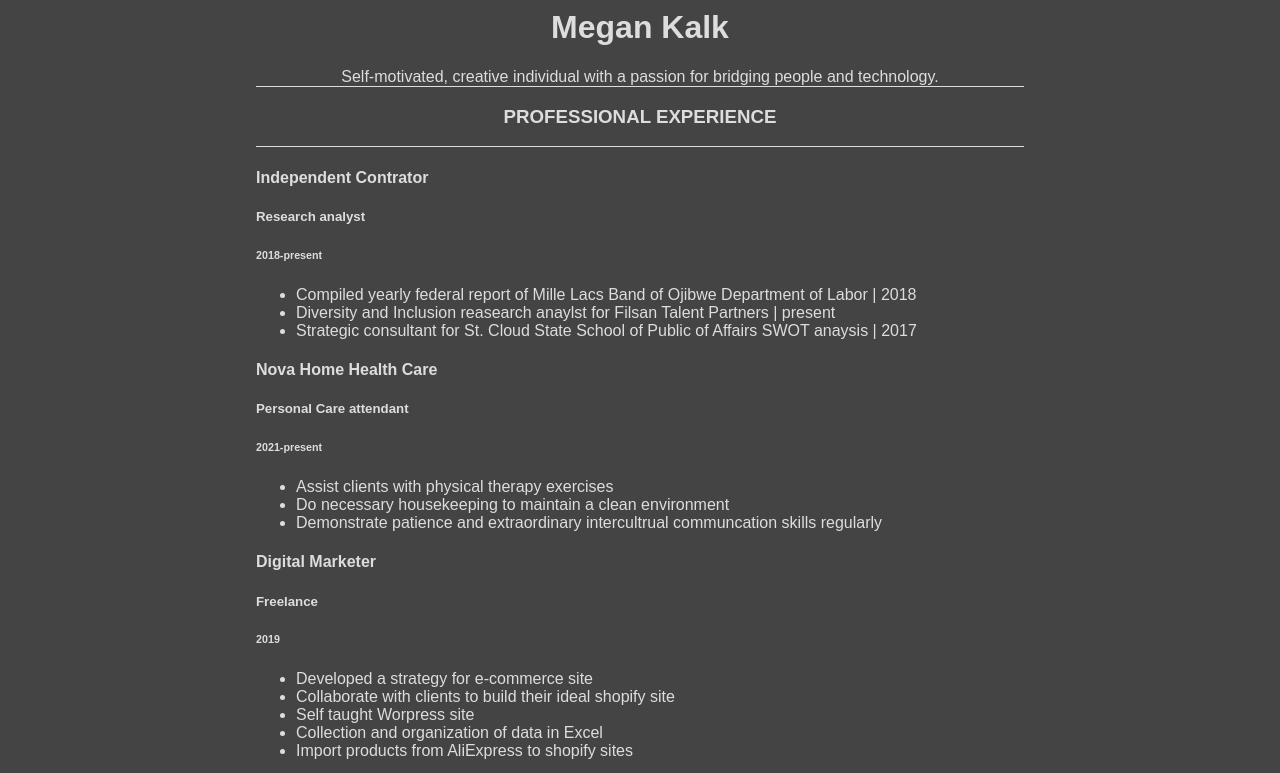
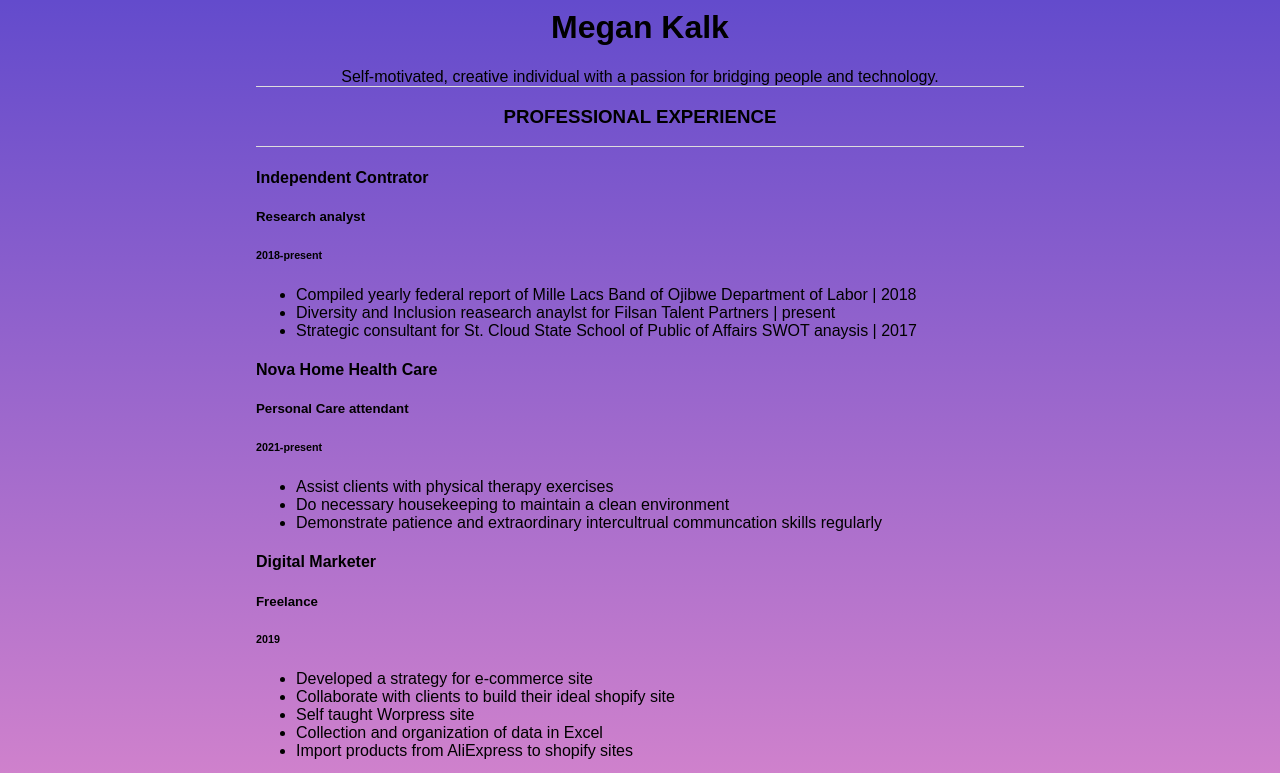
Before and after one commit to megankalk/megankalk.github.io, a plain HTML site: page index.html in a window 1280 px wide. Shown: the part 344-1117 px from the top of the page. Drawn offline with Linux system fonts and the light colour scheme.

Commit message:
Update style.css

```diff
--- a/style.css
+++ b/style.css
@@ -1,6 +1,6 @@
 body {
-    background-color:  #444444;
-    color: #dddddd;
+    background:  linear-gradient(to bottom, #3333cc 0%, #ff99cc 100%);
+    color: #000;
     font-family: Arial, Helvetica, sans-serif;
     margin: 10% 20%;
 }
```
